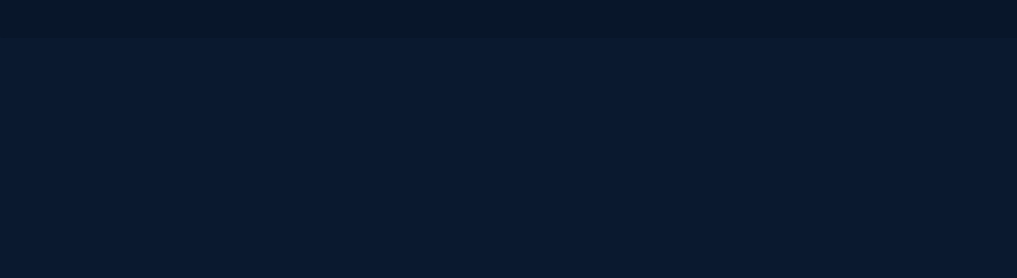
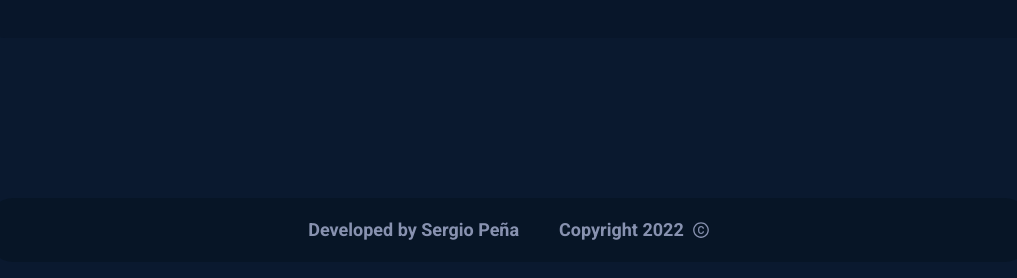
Before and after one commit to sergiopm97/portfolio, a React (Vite) app: page / in a window 1280 px wide. Shown: the part 1366-1644 px from the top of the page, without its empty margins (171-1188 px from the left). Built offline with nearby package versions, Linux system fonts and the light colour scheme; no server answers.

Commit message:
Implement footer prototype
Implementation of an initial prototype of the UI of the application footer

```diff
--- a/src/components/Body.jsx
+++ b/src/components/Body.jsx
@@ -3,6 +3,7 @@ import Contact from "./Contact";
 import Projects from "./Projects";
 import Sidebar from "./Sidebar";
 import Studies from "./Studies";
+import Footer from "./Footer";
 
 function Body() {
   return (
@@ -12,7 +13,7 @@ function Body() {
       <Studies />
       <Projects />
       <Contact />
-      <div className="h-screen"></div>
+      <Footer />
     </div>
   );
 }
--- /dev/null
+++ b/src/components/Footer.jsx
@@ -0,0 +1,16 @@
+import { AiOutlineCopyrightCircle } from "react-icons/ai";
+
+function Footer() {
+  return (
+    <div className="w-full pt-32 mt-[-8rem] mb-10 pl-40 pr-20">
+      <div className="h-16 flex items-center justify-center gap-10 rounded-3xl bg-dark-navy">
+        <h1 className="text-lg text-std-slate font-roboto font-semibold">Developed by Sergio Peña</h1>
+        <h1 className="flex items-center gap-2 text-lg text-std-slate font-roboto font-semibold">
+          Copyright 2022 <AiOutlineCopyrightCircle />
+        </h1>
+      </div>
+    </div>
+  );
+}
+
+export default Footer;
```
